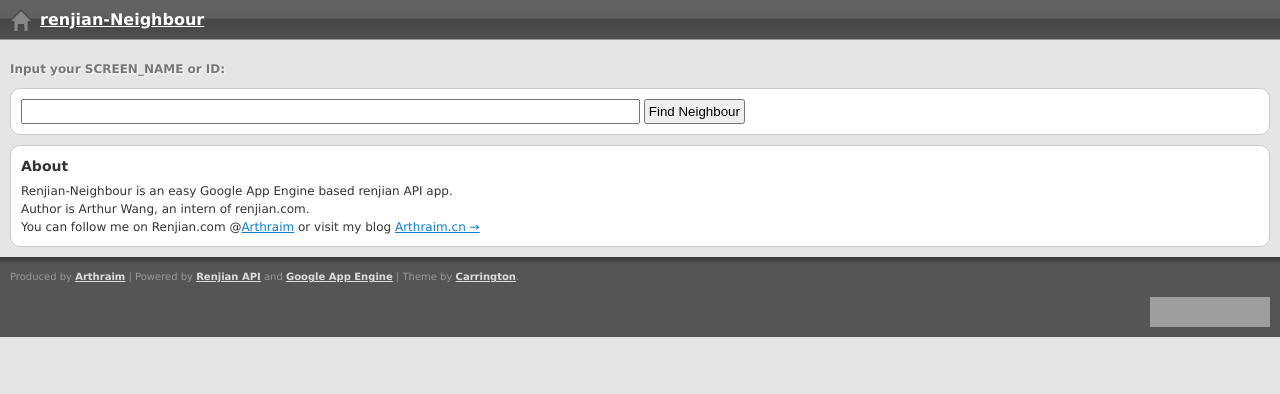
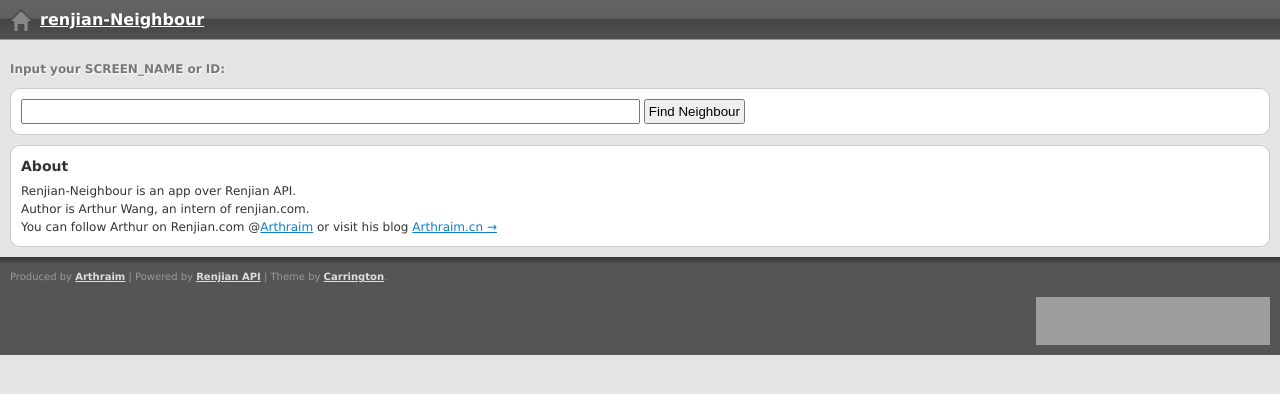
Before and after one commit to Arthraim/renjian-neighbour, a Django app: template src/template/index.html in a window 1280 px wide. Shown: the top 394 px of the page. Run offline with Django 3.2, Linux system fonts and the light colour scheme; the template is opened without the code that fills it, so the values that code supplies are empty; grey boxes are pictures that could not be loaded.

Commit message:
Deleted all google app engine sign on normal django version's templates.

```diff
--- a/renjian_neighbour/core/media/css/advanced.css
+++ b/renjian_neighbour/core/media/css/advanced.css
@@ -283,11 +283,11 @@
 }
 #footer p#developer-link a,
 #footer p#developer-link a:visited {
-	background:url(http://code.google.com/appengine/images/appengine-silver-120x30.gif) no-repeat left top;
+	background:transparent url(http://renjian.com/images/renjianLogoV2.png) no-repeat left top;
 	float:right;
-	height:30px;
+	height:48px;
 	text-indent:-32697px;
-	width:120px;
+	width:234px;
 }
 /* rounded goodness */
 .group {
--- a/renjian_neighbour/templates/base.html
+++ b/renjian_neighbour/templates/base.html
@@ -30,11 +30,11 @@
     <!-- about -->
     <div id="about" class="group">
         <h3>About</h3>
-        Renjian-Neighbour is an easy Google App Engine based renjian API app.<br />
+        Renjian-Neighbour is an app over Renjian API.<br />
         Author is Arthur Wang, an intern of renjian.com.<br />
-        You can follow me on Renjian.com
+        You can follow Arthur on Renjian.com
         @<a class="more" href="http://renjian.com/arthraim" target="_blank">Arthraim</a>
-        or visit my blog <a class="more" href="http://arthraim.cn/">Arthraim.cn &rarr;</a>
+        or visit his blog <a class="more" href="http://arthraim.cn/">Arthraim.cn &rarr;</a>
     </div>
 
     <!-- footer -->
@@ -43,10 +43,9 @@
         <p class="small">
         Produced by <a href="http://renjian.com/arthraim" target="_blank"><strong>Arthraim</strong></a>
          | Powered by <a href="http://renjian.com/api.html" target="_blank"><strong>Renjian API</strong></a>
-         and <a href="http://code.google.com/appengine/" target="_blank"><strong>Google App Engine</strong></a>
          | Theme by <a href="http://carringtontheme.com"><strong>Carrington</strong></a>.<br />
         </p>
-        <p id="developer-link"><a href="javascript:void();" title="Produced by Arthraim | Powered by Renjian API and Google App Engine | Theme by Crowd Favorite.">Theme by Crowd Favorite</a></p>
+        <p id="developer-link"><a href="javascript:void();" title="Produced by Arthraim | Powered by Renjian API | Theme by Crowd Favorite.">Theme by Crowd Favorite</a></p>
         <div class="clear"></div>
     </div>
 
```
